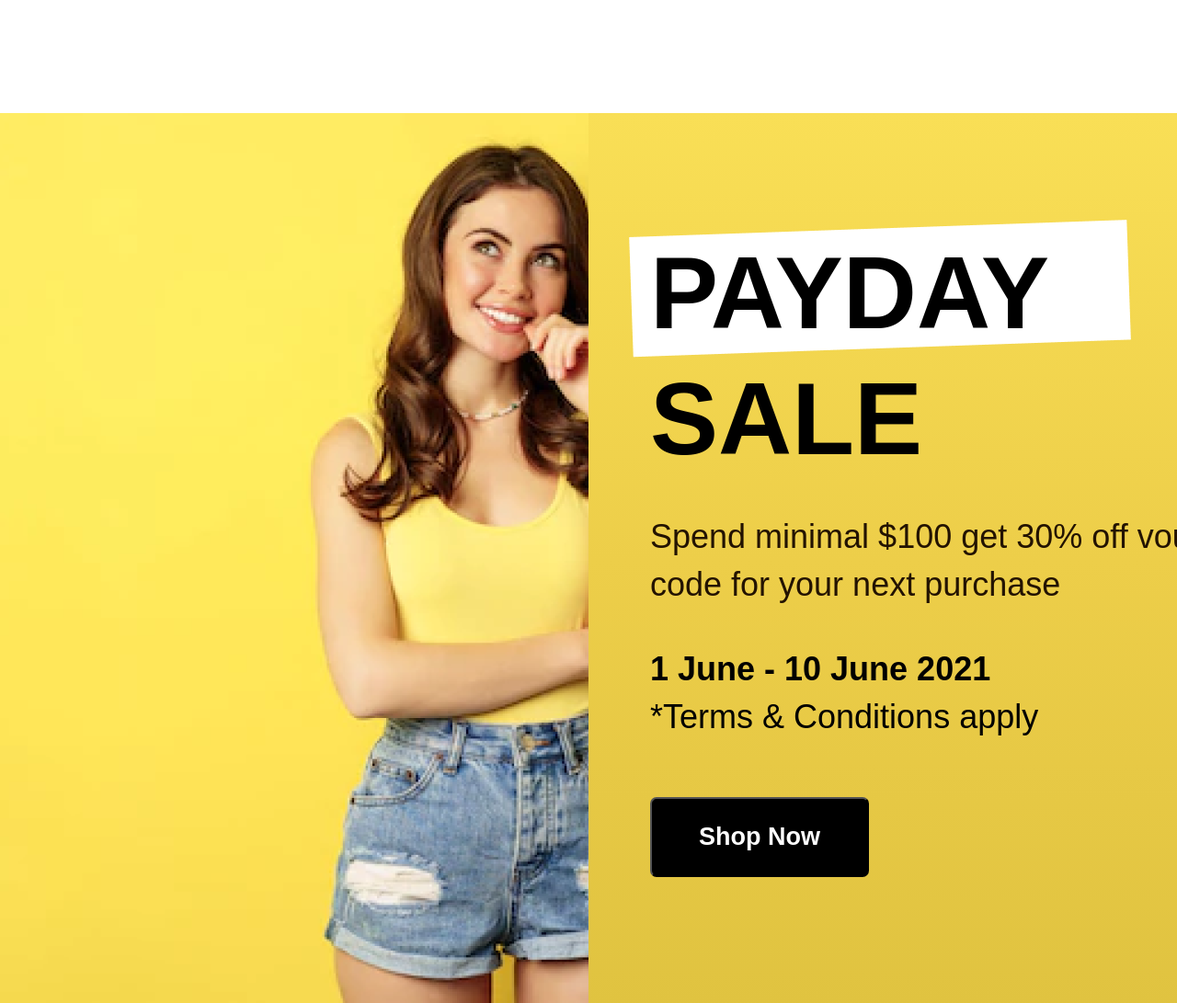
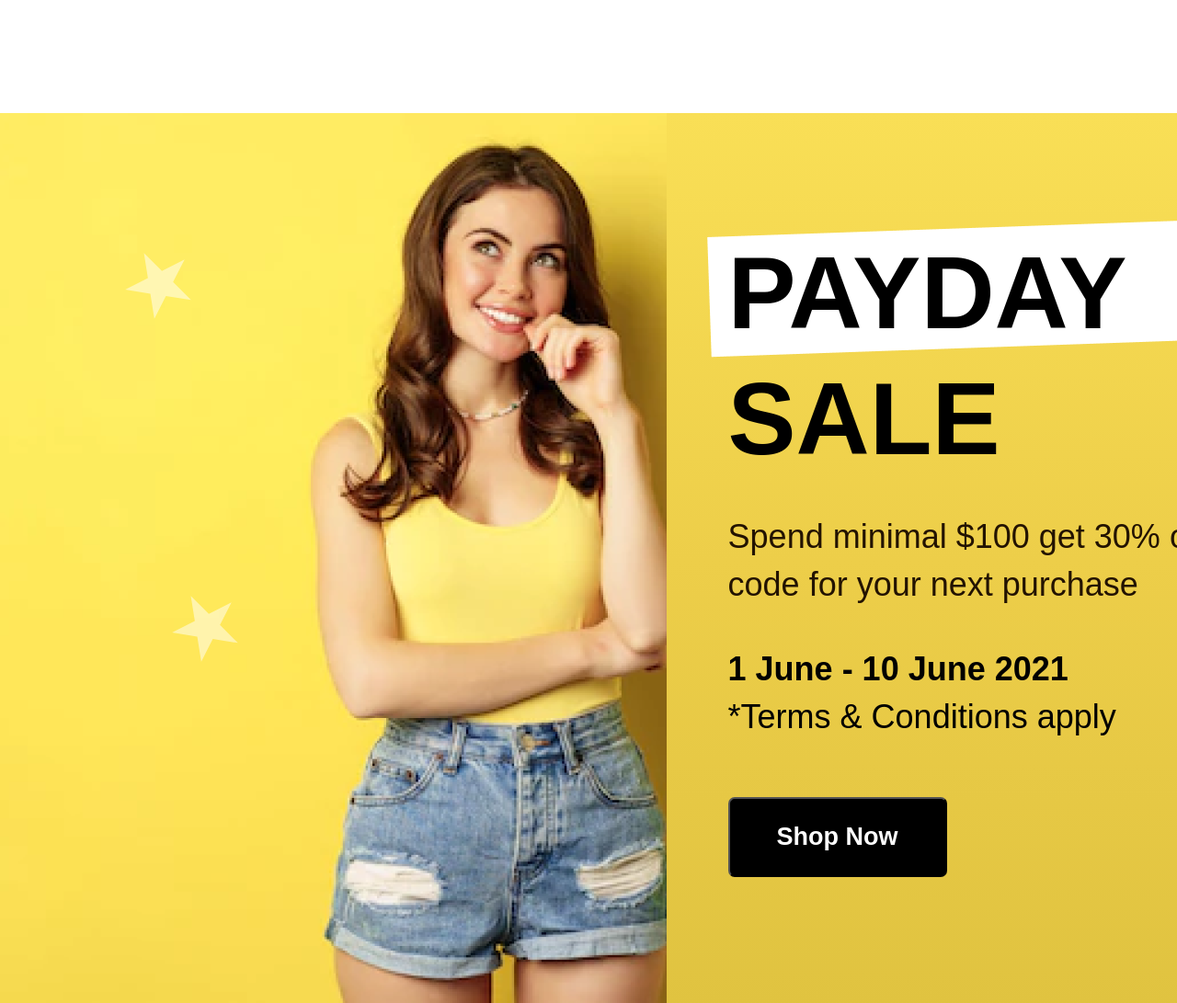
Before and after one commit to Taposhpaul1998/shoping-app-lending-page-html, a website built with Vite: page index.html in a window 1280 px wide. Shown: the part 2420-3511 px from the top of the page at 92% size. Built offline with nearby package versions, Linux system fonts and the light colour scheme.

Commit message:
modify sale banner

```diff
--- a/index.html
+++ b/index.html
@@ -166,6 +166,28 @@
       <div class="sale-banner">
         <div class="banner-img">
           <img src="assets/image 12.png" alt="banner imgage">
+          <svg class="start1" width="72" height="72" viewBox="0 0 72 72" fill="none" xmlns="http://www.w3.org/2000/svg">
+            <path
+              d="M20.5266 0.254759L40.0931 19.7805L64.7482 7.24422L52.1858 31.8481L71.7522 51.3739L44.4218 47.0542L31.8593 71.6581L27.5306 44.3845L0.200156 40.0647L24.8553 27.5284L20.5266 0.254759Z"
+              fill="white" fill-opacity="0.5" />
+          </svg>
+          <svg class="start2" width="72" height="72" viewBox="0 0 72 72" fill="none" xmlns="http://www.w3.org/2000/svg">
+            <path
+              d="M20.5266 0.254759L40.0931 19.7805L64.7482 7.24422L52.1858 31.8481L71.7522 51.3739L44.4218 47.0542L31.8593 71.6581L27.5306 44.3845L0.200156 40.0647L24.8553 27.5284L20.5266 0.254759Z"
+              fill="white" fill-opacity="0.5" />
+          </svg>
+          </svg>
+          <svg class="start3" width="72" height="72" viewBox="0 0 72 72" fill="none" xmlns="http://www.w3.org/2000/svg">
+            <path
+              d="M20.5266 0.254759L40.0931 19.7805L64.7482 7.24422L52.1858 31.8481L71.7522 51.3739L44.4218 47.0542L31.8593 71.6581L27.5306 44.3845L0.200156 40.0647L24.8553 27.5284L20.5266 0.254759Z"
+              fill="white" fill-opacity="0.5" />
+          </svg>
+          <svg class="start4" width="72" height="72" viewBox="0 0 72 72" fill="none" xmlns="http://www.w3.org/2000/svg">
+            <path
+              d="M20.5266 0.254759L40.0931 19.7805L64.7482 7.24422L52.1858 31.8481L71.7522 51.3739L44.4218 47.0542L31.8593 71.6581L27.5306 44.3845L0.200156 40.0647L24.8553 27.5284L20.5266 0.254759Z"
+              fill="white" fill-opacity="0.5" />
+          </svg>
+
         </div>
         <div class="sale-info">
           <div class="sale-info-text">
--- a/style.css
+++ b/style.css
@@ -257,18 +257,41 @@ body {
 /* sale banner section style  */
 .sale-banner {
   display: flex;
-  justify-content: space-around;
+  justify-content: center;
   background-image: linear-gradient(#F9DF56, #EDCE49, #E0C340);
   margin-bottom: 190px;
 }
 
 .sale-banner .banner-img {
-  width: 50%;
   overflow: hidden;
+  position: relative;
+}
+
+.sale-banner .banner-img .start1 {
+  position: absolute;
+  top: 152px;
+  left: 136px;
+}
+
+.sale-banner .banner-img .start2 {
+  position: absolute;
+  top: 84px;
+  left: 765px;
+}
+
+.sale-banner .banner-img .start3 {
+  position: absolute;
+  bottom: 375px;
+  left: 187px;
+}
+
+.sale-banner .banner-img .start4 {
+  position: absolute;
+  bottom: 227px;
+  left: 816px;
 }
 
 .sale-banner .sale-info {
-  width: 50%;
   padding-top: 128px;
   padding-left: 67px;
   overflow: hidden;
```
